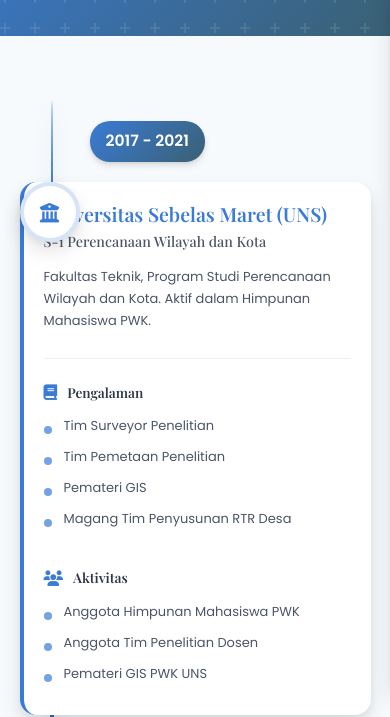
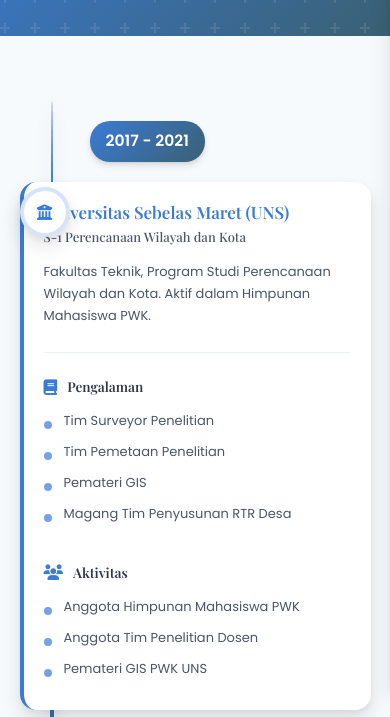
Before and after one commit to HaidiHedwod12/haidihedwod12.github.io, a plain HTML site: page education.html in a window 390 px wide. Shown: the part 157-874 px from the top of the page. Drawn offline with nearby package versions, Linux system fonts and the light colour scheme.

Commit message:
Update education-styles.css

```diff
--- a/assets/css/education-styles.css
+++ b/assets/css/education-styles.css
@@ -361,8 +361,9 @@
     }
 
     .education-icon {
-        left: 0; /* Ubah dari left: 30px dan transform: translateX(-50%) */
-        transform: none;
+        left: 0; /* Diubah dari left: 30px dan transform: translateX(-50%) */
+        transform: none; /* Hapus transform untuk mencegah pergeseran */
+        top: 5px; /* Sedikit disesuaikan ke bawah */
     }
 
     .education-details {
@@ -375,8 +376,22 @@
 }
 
 @media screen and (max-width: 576px) {
+    .education-icon {
+        width: 50px; /* Ukuran ikon diperkecil untuk layar sangat kecil */
+        height: 50px;
+        font-size: 1.2rem;
+    }
+
     .education-card {
         padding: 20px;
+    }
+
+    .education-title {
+        font-size: 1.3rem;
+    }
+
+    .education-subtitle {
+        font-size: 1rem;
     }
 
     .certification-body {
```
